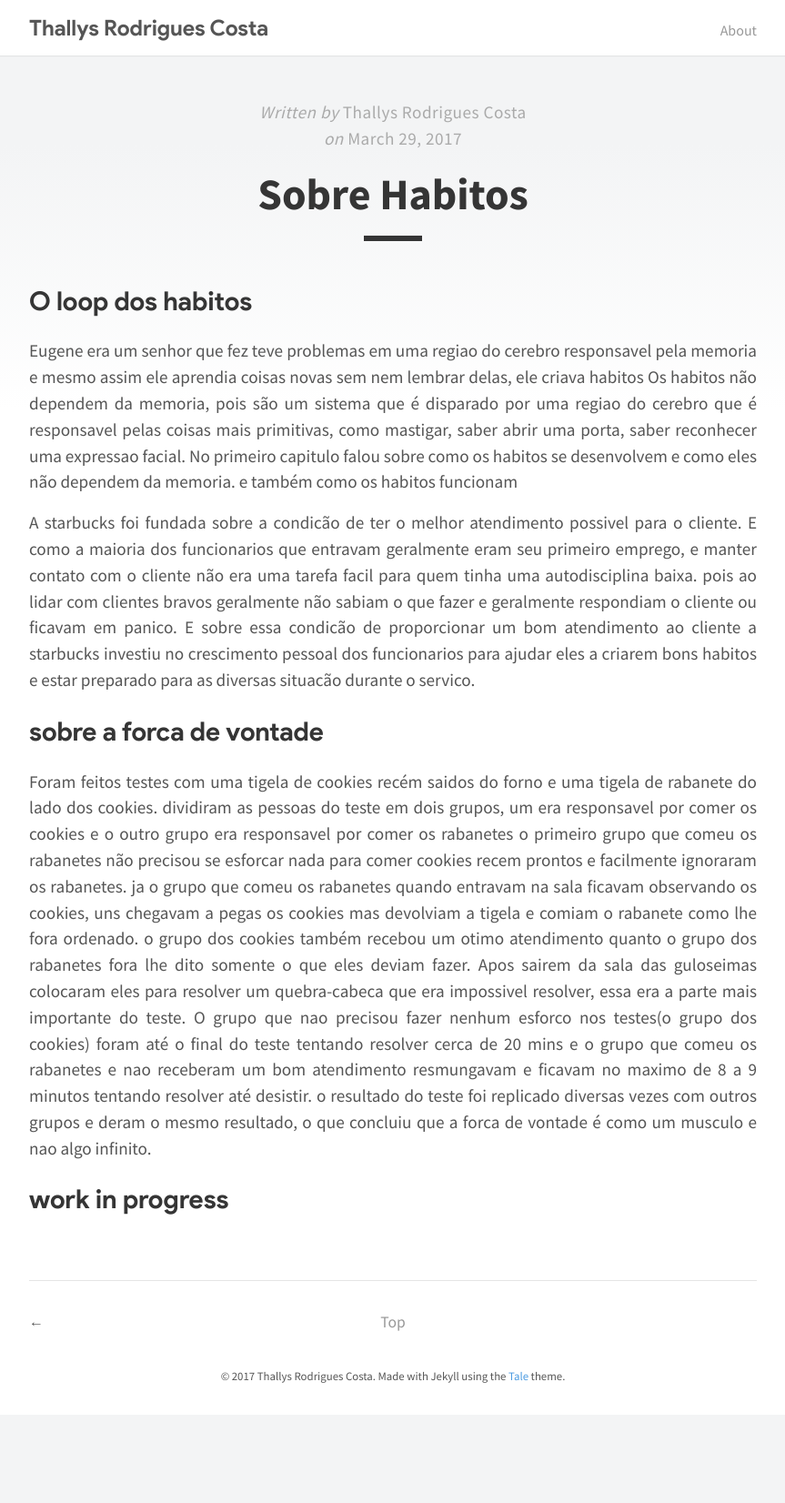
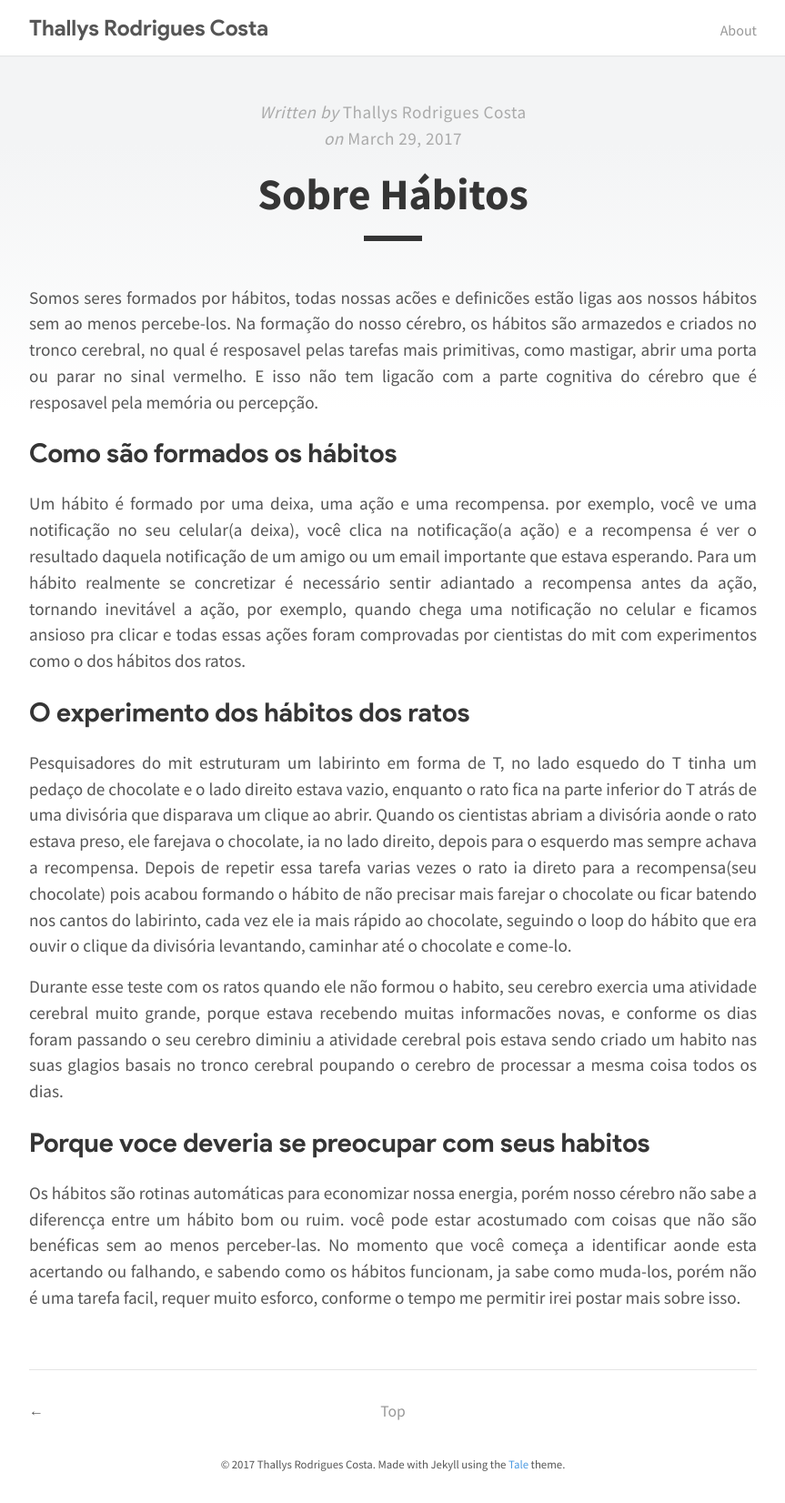
Before and after one commit to thallysrc/thallysrc.github.io, a Jekyll site: the page built from _posts/2017-03-29-about-habits.md, in a window 1280 px wide. Shown: the whole page at 91% size, without its empty margins (208-1071 px from the left). Built offline with Jekyll 4.4.1, drawn with Linux system fonts in a browser that asks for light colours; before the commit the page ends 1555 px from its top, so only the background shows below that.

Commit message:
Primeira versao do post de habitos

```diff
--- a/_posts/2017-03-29-about-habits.md
+++ b/_posts/2017-03-29-about-habits.md
@@ -1,28 +1,21 @@
 ---
 layout: post
-title:  "Sobre Habitos"
+title:  "Sobre Hábitos"
 author: "Thallys Rodrigues Costa"
 ---
-## O loop dos habitos
-Eugene era um senhor que fez teve problemas em uma regiao do cerebro responsavel pela
-memoria e mesmo assim ele aprendia coisas novas sem nem lembrar delas, ele criava habitos
-Os habitos não dependem da memoria, pois são um sistema que é disparado por uma regiao do
-cerebro que é responsavel pelas coisas mais primitivas, como mastigar, saber abrir uma porta, saber reconhecer uma expressao facial. No primeiro capitulo falou sobre como os habitos se desenvolvem e como eles não dependem da memoria.
-e também como os habitos funcionam
 
-A starbucks foi fundada sobre a condicão de ter o melhor atendimento possivel para o cliente. E como a maioria dos funcionarios
-que entravam geralmente eram seu primeiro emprego, e manter contato com o cliente não era uma tarefa facil para quem tinha
-uma autodisciplina baixa. pois ao lidar com clientes bravos geralmente não sabiam o que fazer e geralmente respondiam o cliente
-ou ficavam em panico. E sobre essa condicão de proporcionar um bom atendimento ao cliente a starbucks investiu no crescimento pessoal dos funcionarios para ajudar eles a criarem bons habitos e estar preparado para as diversas situacão durante o servico.
+Somos seres formados por hábitos, todas nossas acões e definicões estão ligas aos nossos hábitos sem ao menos percebe-los. Na formação do nosso cérebro, os hábitos são armazedos e criados no tronco cerebral, no qual é resposavel pelas tarefas mais primitivas, como mastigar, abrir uma porta ou parar no sinal vermelho. E isso não tem ligacão com a parte cognitiva do cérebro que é resposavel pela memória ou percepção.
 
-## sobre a forca de vontade
+## Como são formados os hábitos
 
-Foram feitos testes com uma tigela de cookies recém saidos do forno e uma tigela de rabanete do lado dos cookies. dividiram as pessoas do teste em dois grupos, um era responsavel por comer os cookies e o outro grupo era responsavel por comer os rabanetes
-o primeiro grupo que comeu os rabanetes não precisou se esforcar nada para comer cookies recem prontos e facilmente ignoraram
-os rabanetes. ja o grupo que comeu os rabanetes quando entravam na sala ficavam observando os cookies, uns chegavam a
-pegas os cookies mas devolviam a tigela e comiam o rabanete como lhe fora ordenado. o grupo dos cookies também recebou um otimo
-atendimento quanto o grupo dos rabanetes fora lhe dito somente o que eles deviam fazer.
-Apos sairem da sala das guloseimas colocaram eles para resolver um quebra-cabeca que era impossivel resolver, essa era a parte mais importante do teste.
-O grupo que nao precisou fazer nenhum esforco nos testes(o grupo dos cookies) foram até o final do teste tentando resolver cerca de 20 mins e o grupo que comeu os rabanetes e nao receberam um bom atendimento resmungavam e ficavam no maximo de 8 a 9 minutos tentando resolver até desistir. o resultado do teste foi replicado diversas vezes com outros grupos e deram o mesmo resultado, o que concluiu que a forca de vontade é como um musculo e nao algo infinito.
+Um hábito é formado por uma deixa, uma ação e uma recompensa. por exemplo, você ve uma notificação no seu celular(a deixa), você clica na notificação(a ação) e a recompensa é ver o resultado daquela notificação de um amigo ou um email importante que estava esperando. Para um hábito realmente se concretizar é necessário sentir adiantado a recompensa antes da ação, tornando inevitável a ação, por exemplo, quando chega uma notificação no celular e ficamos ansioso pra clicar e todas essas ações foram comprovadas por cientistas do mit com experimentos como o dos hábitos dos ratos.
 
-## work in progress
+## O experimento dos hábitos dos ratos
+
+Pesquisadores do mit estruturam um labirinto em forma de T, no lado esquedo do T tinha um pedaço de chocolate e o lado direito estava vazio, enquanto o rato fica na parte inferior do T atrás de uma divisória que disparava um clique ao abrir. Quando os cientistas abriam a divisória aonde o rato estava preso, ele farejava o  chocolate, ia no lado direito, depois para o esquerdo mas sempre achava a recompensa. Depois de repetir essa tarefa varias vezes o rato ia direto para a recompensa(seu chocolate) pois acabou formando o hábito de não precisar mais farejar o chocolate ou ficar batendo nos cantos do labirinto, cada vez ele ia mais rápido ao chocolate, seguindo o loop do hábito que era ouvir o clique da divisória levantando, caminhar até o chocolate e come-lo.
+
+Durante esse teste com os ratos quando ele não formou o habito, seu cerebro exercia uma atividade cerebral muito grande, porque estava recebendo muitas informacões novas, e conforme os dias foram passando o seu cerebro diminiu a atividade cerebral pois estava sendo criado um habito nas suas glagios basais no tronco cerebral poupando o cerebro de processar a mesma coisa todos os dias.
+
+## Porque voce deveria se preocupar com seus habitos
+
+Os hábitos são rotinas automáticas para economizar nossa energia, porém nosso cérebro não sabe a diferencça entre um hábito bom ou ruim. você pode estar acostumado com coisas que não são benéficas sem ao menos perceber-las. No momento que você começa a identificar aonde esta acertando ou falhando, e sabendo como os hábitos funcionam, ja sabe como muda-los, porém não é uma tarefa facil, requer muito esforco, conforme o tempo me permitir irei postar mais sobre isso.
```
